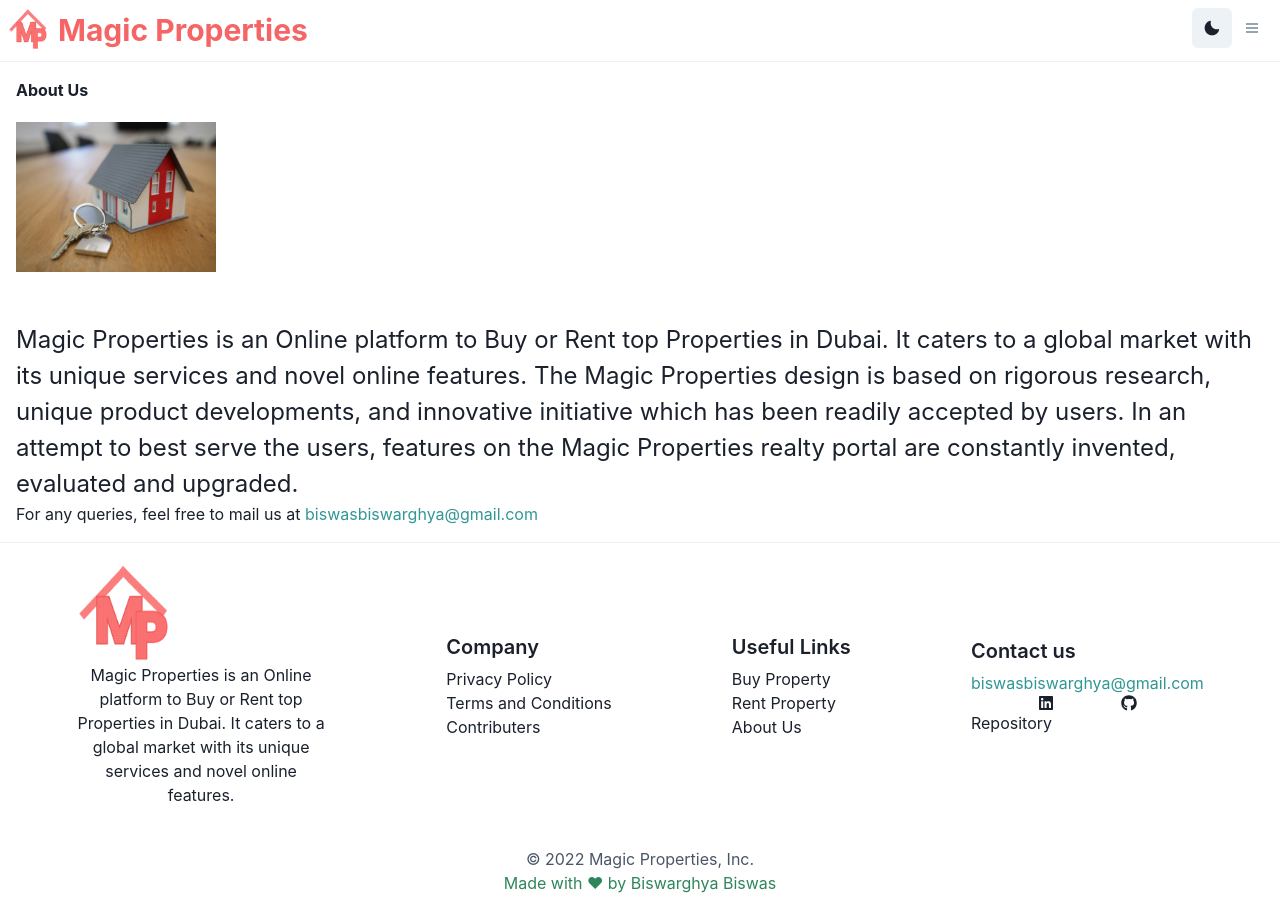
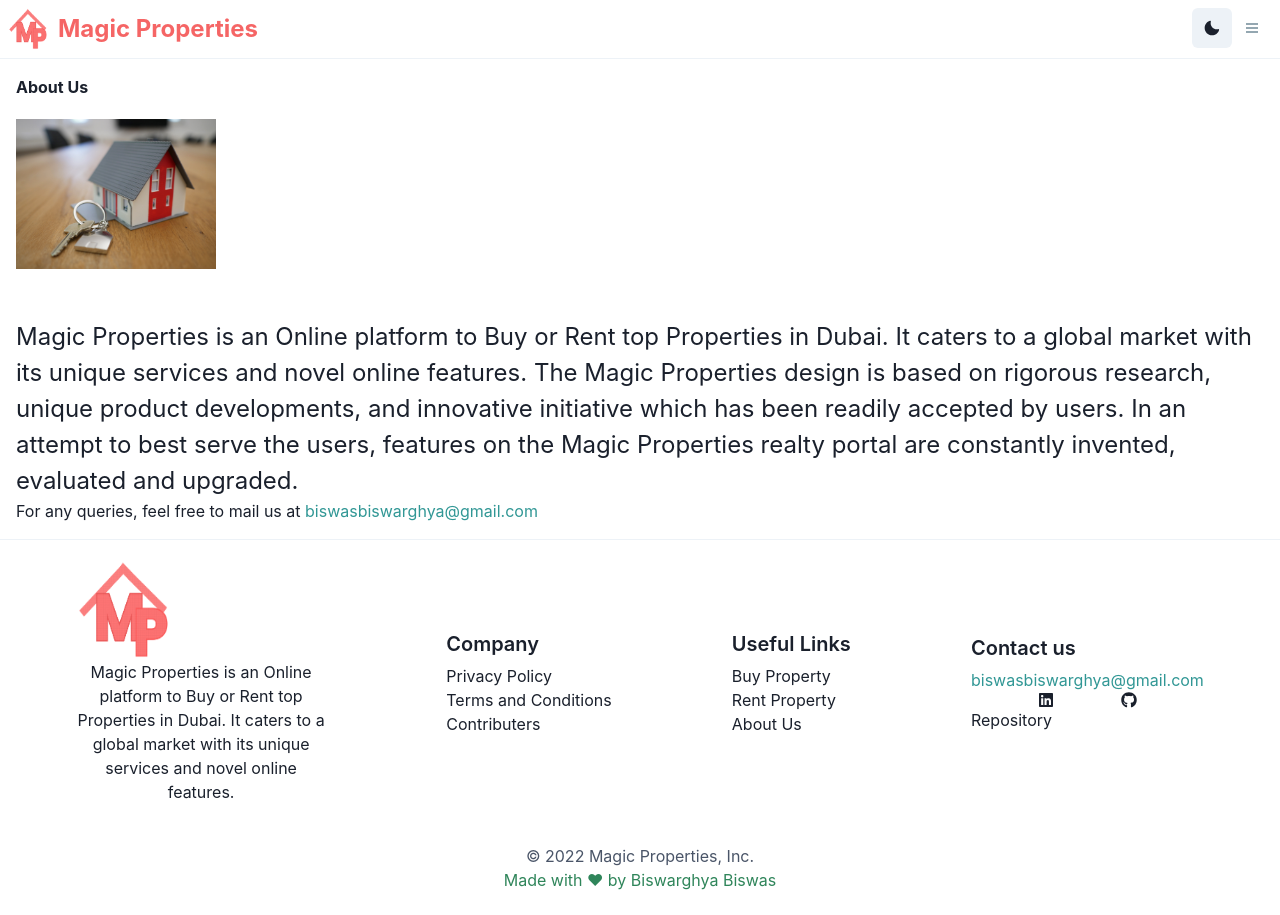
Before and after one commit to coolboydev8/real-estate-web-app, a Next.js app: page /about in a window 1280 px wide. Built offline with nearby package versions, Linux system fonts and the light colour scheme.

Commit message:
Changed the alignment of the navbar

```diff
--- a/components/Navbar.jsx
+++ b/components/Navbar.jsx
@@ -23,10 +23,10 @@ const Navbar = () => {
   const { colorMode, toggleColorMode } = useColorMode();
   return (
     <Flex p="2" borderBottom="1px" borderColor="gray.100">
-      <Box fontSize="3xl" color="#F56565" fontWeight="bold">
-        <Stack direction="row">
+      <Box fontSize="2xl" color="#F56565" fontWeight="bold">
+        <Stack direction="row" alignItems='center'>
           <Image boxSize="42px" src={NewLogo.src} alt="logo" />
-          <Link href="/" paddingLeft="2">
+          <Link href="/" paddingLeft="2" fontSize>
             Magic Properties
           </Link>
         </Stack>
```
